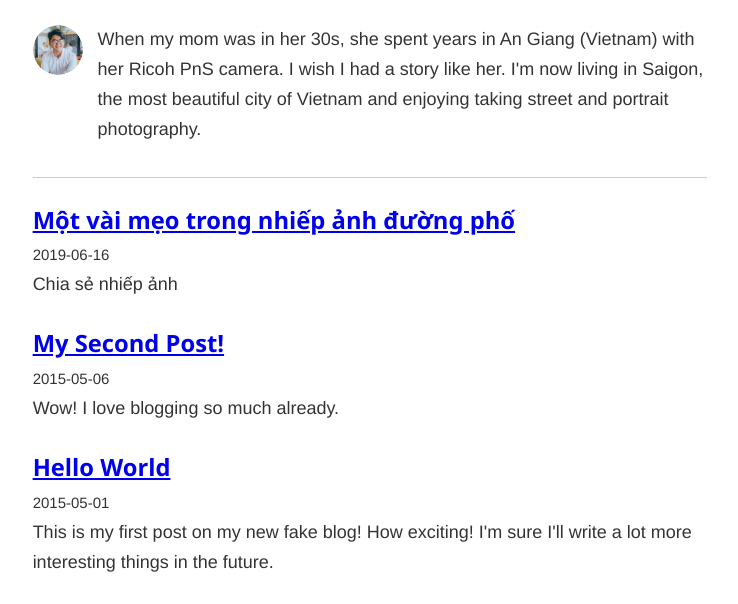
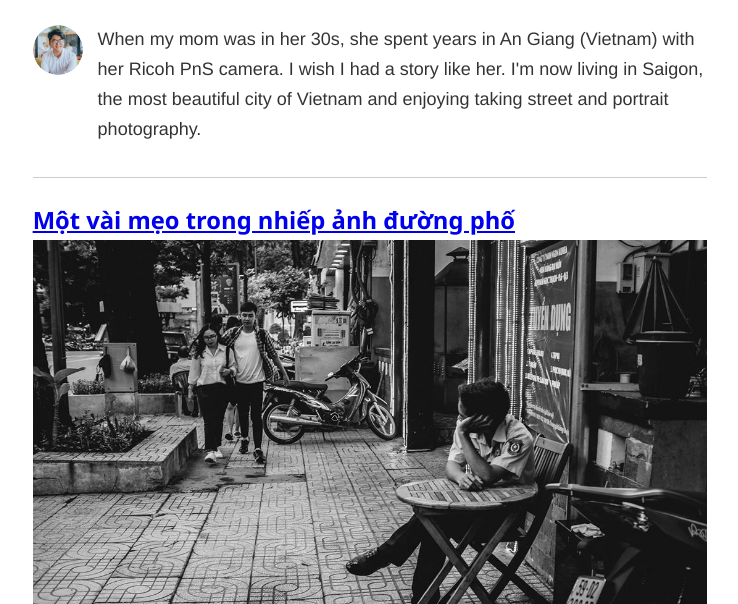
Before and after one commit to anlt149/gatsby_blog, a Gatsby site: page / in a window 1280 px wide. Shown: the part 125-729 px from the top of the page, without its empty margins (270-1008 px from the left). Built offline with nearby package versions, Linux system fonts and the light colour scheme; Gatsby itself is replaced by a stand-in of ours; some packages are replaced by stand-ins of ours.

Commit message:
add featured image

```diff
--- a/content/blog/hello-world/index.md
+++ b/content/blog/hello-world/index.md
@@ -1,7 +1,9 @@
 ---
 title: Hello World
 date: "2015-05-01T22:12:03.284Z"
+description: "This is my first post"
 tags: ['hello']
+featuredImage: "./salty_egg.jpg"
 ---
 
 This is my first post on my new fake blog! How exciting!
--- a/content/blog/second-blog/index.md
+++ /dev/null
@@ -1,8 +0,0 @@
----
-title: My Second Post!
-date: "2015-05-06T23:46:37.121Z"
-tags: ['hello']
----
-
-
-Wow! I love blogging so much already.
--- a/content/blog/street-photography/index.md
+++ b/content/blog/street-photography/index.md
@@ -2,7 +2,8 @@
 title: "Một vài mẹo trong nhiếp ảnh đường phố"
 tags: ['photography','tips','share']
 date: 2019-06-16
-description: "Chia sẻ nhiếp ảnh"
+# description: "Chia sẻ nhiếp ảnh"
+featuredImage: "./street_1.jpg"
 ---
 
 Khi bước chân ra đường để chụp ảnh đường phố, nhiều người vẫn luôn e ngại hay lo lắng về việc đối tượng sẽ phản ứng tiêu cực lại với mình. Tuy nhiên đó là điều tất yếu khi bạn chụp ảnh đường phố, kể cả những nhiếp ảnh gia nổi tiếng, họ cũng cũng gặp phải các tình huống tương tự.
--- a/src/pages/index.js
+++ b/src/pages/index.js
@@ -5,6 +5,7 @@ import Bio from "../components/bio"
 import Layout from "../components/layout"
 import SEO from "../components/seo"
 import { rhythm } from "../utils/typography"
+import Img from 'gatsby-image'
 
 class BlogIndex extends React.Component {
   render() {
@@ -30,6 +31,7 @@ class BlogIndex extends React.Component {
                   {title}
                 </Link>
               </h3>
+              <Img sizes={node.frontmatter.featuredImage.childImageSharp.sizes}/>
               <small>{node.frontmatter.date}</small>
               <p
                 dangerouslySetInnerHTML={{
@@ -63,6 +65,13 @@ export const pageQuery = graphql`
           frontmatter {
             date(formatString: "YYYY-MM-DD")
             title
+            featuredImage {
+              childImageSharp {
+                sizes(maxWidth: 630) {
+                  ...GatsbyImageSharpSizes
+                }
+              }
+            }
             description
           }
         }
```
